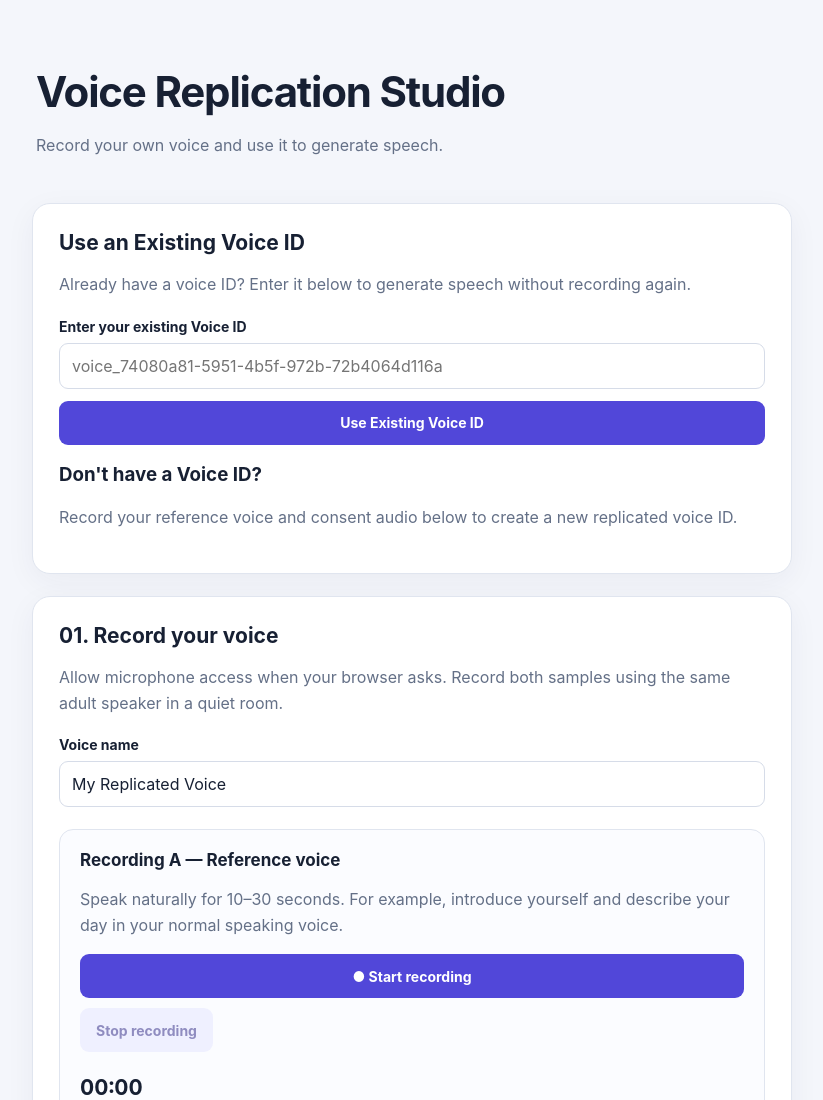
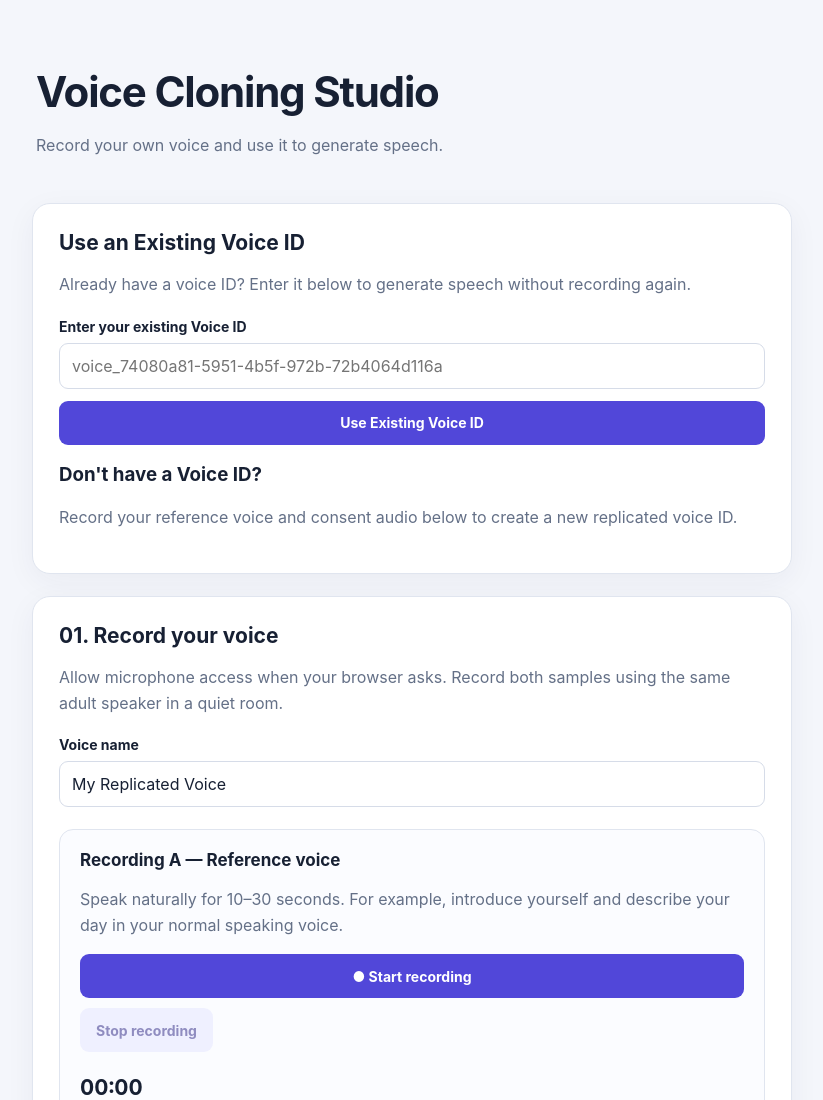
Before and after one commit to Mohan41204/Voice_cloning-, a website: page public/index.html in a window 1280 px wide. Shown: the top 1100 px of the page, without its empty margins (228-1051 px from the left). Drawn offline with Linux system fonts and the light colour scheme; no server answers.

Commit message:
second commit

```diff
--- a/public/index.html
+++ b/public/index.html
@@ -4,7 +4,7 @@
 <head>
   <meta charset="UTF-8" />
   <meta name="viewport" content="width=device-width, initial-scale=1.0" />
-  <title>Voice Replication Studio</title>
+  <title>Voice Cloning Studio</title>
   <link rel="stylesheet" href="/style.css" />
   <script src="/app.js" defer></script>
 </head>
@@ -12,7 +12,7 @@
   <main class="container">
     <header class="hero">
       <!-- <div class="eyebrow">GEMINI 3.8 FLASH TTS</div> -->
-      <h1>Voice Replication Studio</h1>
+      <h1>Voice Cloning Studio</h1>
       <p>Record your own voice and use it to generate speech.</p>
     </header>
 
```
